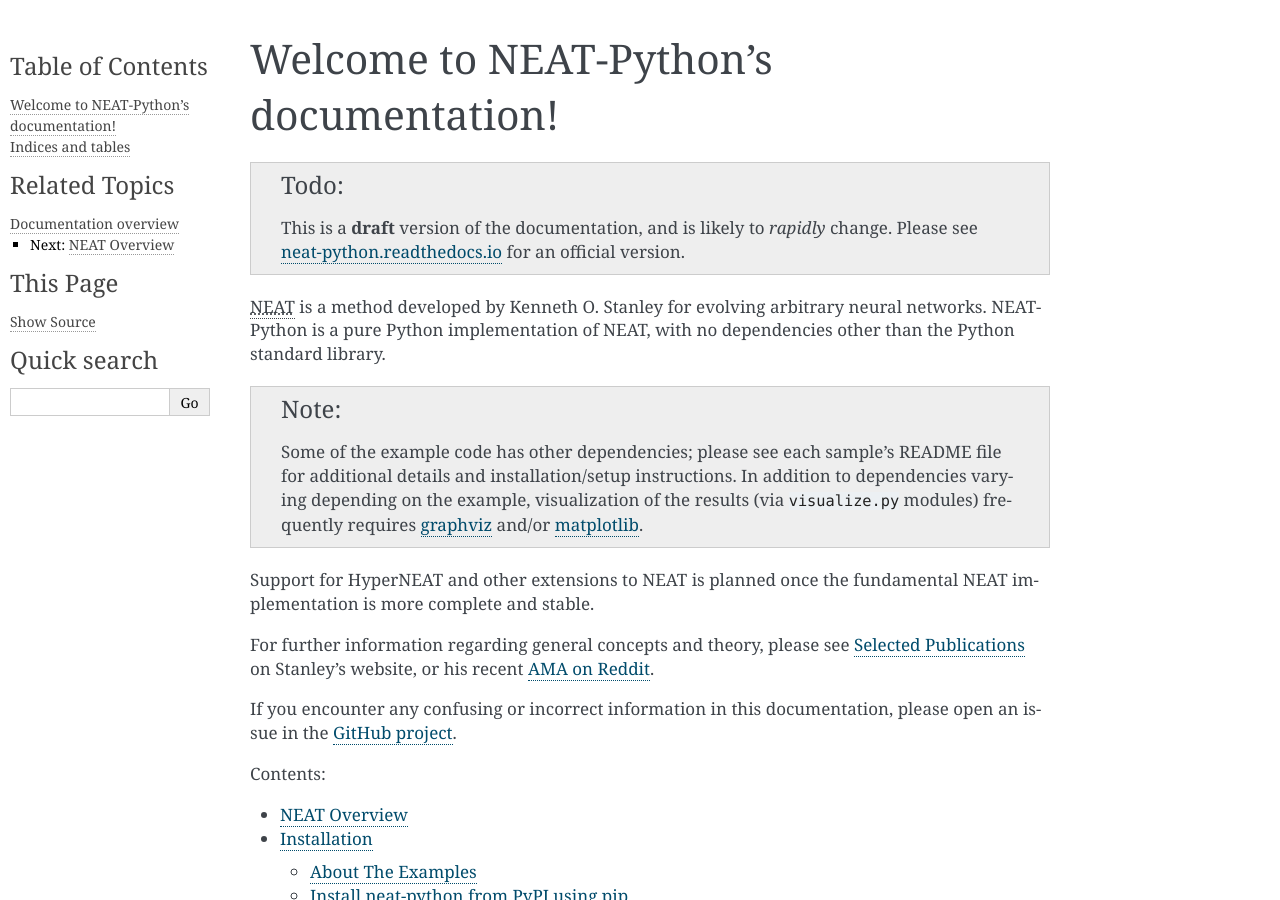
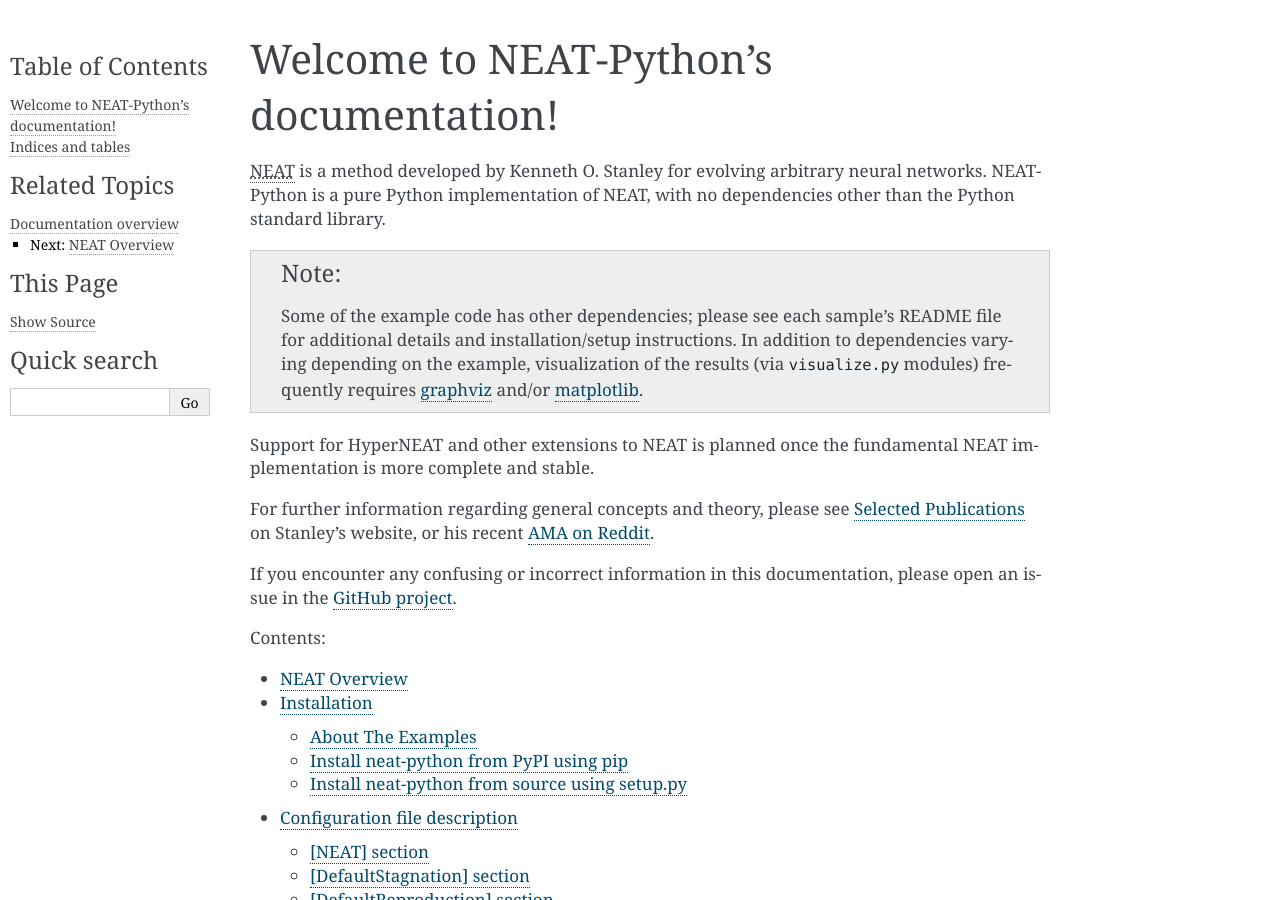
Before and after one commit to CodeReclaimers/neat-python, a Sphinx documentation site: the page built from docs/index.rst, in a window 1280 px wide and 900 px high. Built offline with Sphinx 7.4.7, drawn with Linux system fonts in a browser that asks for light colours; some of the changed lines change nothing that is shown.

Commit message:
Use version 0.91, non-draft

```diff
--- a/docs/conf.py
+++ b/docs/conf.py
@@ -66,7 +66,7 @@
 # The short X.Y version.
 version = '0.91'
 # The full version, including alpha/beta/rc tags.
-release = '0.91-github'
+release = '0.91'
 
 if version != release:
   tags.add('draft')
```
